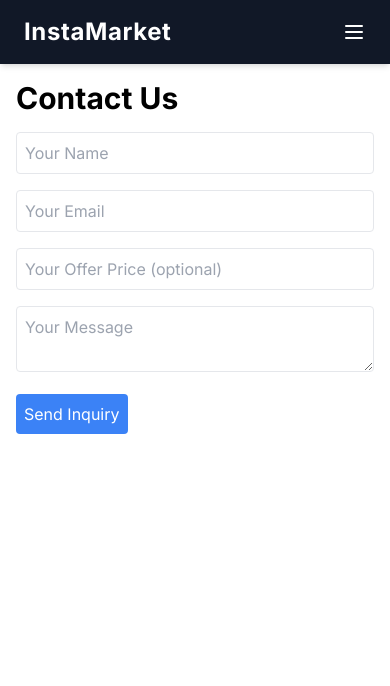
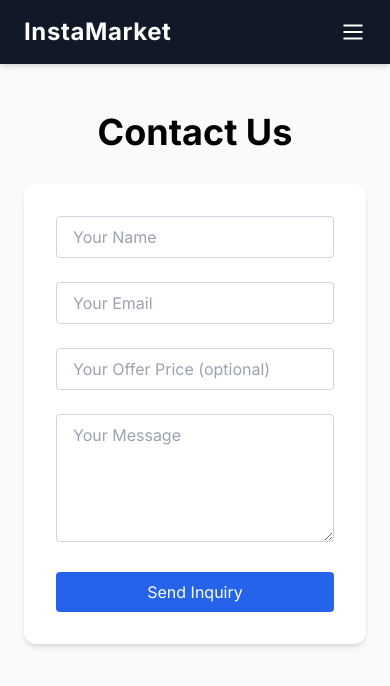
Before and after one commit to abrar-nasim/Instagram, a Next.js app in the folder Instagram-Website/frontend/: page /contact in a window 390 px wide. Shown: the top 686 px of the page. Built offline with nearby package versions, Linux system fonts and the light colour scheme.

Commit message:
backend works, minor ui imporvement apr 12 8:44pm

```diff
--- a/Instagram-Website/frontend/components/Footer.js
+++ b/Instagram-Website/frontend/components/Footer.js
@@ -2,18 +2,20 @@ import React from 'react';
 
 const Footer = () => {
   return (
-    <footer className="bg-gray-800 text-white py-8 mt-12">
-      <div className="container mx-auto text-center">
-        <p className="mb-4">&copy; {new Date().getFullYear()} Instagram Marketplace. All Rights Reserved.</p>
-        <div className="flex justify-center space-x-6 text-sm">
-          <a href="#" className="hover:text-gray-400">Privacy Policy</a>
-          <a href="#" className="hover:text-gray-400">Terms of Service</a>
-          <a href="/contact-info" className="hover:text-gray-400">Contact</a>
+    <footer className="bg-gray-800 text-white py-8 mt-16 border-t border-gray-700">
+      <div className="container mx-auto px-6 text-center">
+        <p className="mb-4 text-sm text-gray-400">
+          &copy; {new Date().getFullYear()} Instagram Marketplace. All Rights Reserved.
+        </p>
+        <div className="flex flex-wrap justify-center gap-4 text-sm text-gray-300">
+          <a href="#" className="hover:text-blue-400 transition">Privacy Policy</a>
+          <a href="#" className="hover:text-blue-400 transition">Terms of Service</a>
+          <a href="/contact-info" className="hover:text-blue-400 transition">Contact</a>
           <a
             href="https://instagram.com/placeholder"
             target="_blank"
             rel="noopener noreferrer"
-            className="hover:text-blue-400"
+            className="hover:text-blue-400 transition"
           >
             Follow on Instagram
           </a>
--- a/Instagram-Website/frontend/components/ListingCard.js
+++ b/Instagram-Website/frontend/components/ListingCard.js
@@ -3,20 +3,22 @@ import Link from 'next/link';
 
 const ListingCard = ({ listing }) => {
   return (
-    <div className="rounded-2xl overflow-hidden shadow-md hover:shadow-xl transition-shadow duration-300 bg-white border border-gray-200">
+    <div className="rounded-2xl overflow-hidden bg-white border border-gray-200 shadow-sm hover:shadow-lg transition duration-300">
 
       {/* Image */}
       <Link href={`/listing/${listing.id}`}>
         <img
           src="https://dummyimage.com/400x250/cccccc/ffffff.png&text=No+Image"
           alt={listing.title || listing.username}
-          className="w-full h-56 object-cover cursor-pointer"
+          className="w-full h-56 object-cover cursor-pointer hover:scale-105 transition-transform duration-300"
         />
       </Link>
 
       {/* Info */}
-      <div className="p-5 space-y-2">
-        <h2 className="text-lg font-semibold text-gray-800 truncate">{listing.title || listing.username}</h2>
+      <div className="p-5 space-y-3">
+        <h2 className="text-lg font-semibold text-gray-800 line-clamp-1">
+          {listing.title || listing.username}
+        </h2>
 
         <div className="flex flex-wrap gap-2 text-sm text-gray-600">
           <span className="bg-gray-100 px-2 py-1 rounded-full">Niche: {listing.niche}</span>
--- a/Instagram-Website/frontend/components/Navbar.js
+++ b/Instagram-Website/frontend/components/Navbar.js
@@ -1,6 +1,6 @@
 import React, { useState } from 'react';
 import Link from 'next/link';
-import { Menu, X } from 'lucide-react'; // Icon pack, or you can swap with emoji/icons
+import { Menu, X } from 'lucide-react';
 
 export default function Navbar() {
   const [isOpen, setIsOpen] = useState(false);
@@ -16,43 +16,45 @@ export default function Navbar() {
         </Link>
 
         {/* Desktop Links */}
-        <div className="hidden md:flex space-x-6 text-sm font-medium">
+        <div className="hidden md:flex space-x-6 text-sm font-medium items-center">
           <NavLinks />
         </div>
 
-        {/* Mobile Toggle */}
+        {/* Mobile Toggle Button */}
         <button
           onClick={() => setIsOpen(!isOpen)}
-          className="md:hidden focus:outline-none"
+          className="md:hidden focus:outline-none transition-transform"
         >
-          {isOpen ? <X size={24} /> : <Menu size={24} />}
+          {isOpen ? <X size={26} /> : <Menu size={26} />}
         </button>
       </div>
 
       {/* Mobile Dropdown Menu */}
-      {isOpen && (
-        <div className="md:hidden bg-gray-800 text-white px-6 py-4 space-y-3 text-sm font-medium">
-          <NavLinks mobile />
-        </div>
-      )}
+      <div
+        className={`md:hidden transition-all duration-300 ease-in-out overflow-hidden ${
+          isOpen ? 'max-h-64 opacity-100 py-4 px-6' : 'max-h-0 opacity-0 px-6'
+        } bg-gray-800 text-white text-sm font-medium`}
+      >
+        <NavLinks mobile />
+      </div>
     </nav>
   );
 }
 
-// Reusable links
 const NavLinks = ({ mobile = false }) => (
   <>
     <Link href="/" legacyBehavior>
-      <a className={`block ${mobile ? '' : 'hover:text-blue-400 transition'}`}>Home</a>
+      <a className={`block py-1 ${mobile ? '' : 'hover:text-blue-400 transition'}`}>Home</a>
     </Link>
     <Link href="/contact" legacyBehavior>
-      <a className={`block ${mobile ? '' : 'hover:text-blue-400 transition'}`}>Inquiry</a>
+      <a className={`block py-1 ${mobile ? '' : 'hover:text-blue-400 transition'}`}>Inquiry</a>
     </Link>
     <Link href="/contact-info" legacyBehavior>
-      <a className={`block ${mobile ? '' : 'hover:text-blue-400 transition'}`}>Contact</a>
+      <a className={`block py-1 ${mobile ? '' : 'hover:text-blue-400 transition'}`}>Contact</a>
     </Link>
+    {/* Uncomment when auth added
     <Link href="/admin" legacyBehavior>
-      <a className={`block ${mobile ? '' : 'hover:text-blue-400 transition'}`}>Admin</a>
-    </Link>
+      <a className={`block py-1 ${mobile ? '' : 'hover:text-blue-400 transition'}`}>Admin</a>
+    </Link> */}
   </>
 );
--- a/Instagram-Website/frontend/pages/contact-info.js
+++ b/Instagram-Website/frontend/pages/contact-info.js
@@ -3,11 +3,13 @@ import Footer from '../components/Footer';
 
 export default function ContactPage() {
   return (
-    <>
+    <div className="bg-gray-50 min-h-screen">
       <Navbar />
-      <div className="container mx-auto px-4 py-12 max-w-2xl">
-        <h1 className="text-3xl font-bold mb-6 text-center">Contact Us</h1>
-        <div className="space-y-4 text-lg text-gray-800">
+
+      <div className="container mx-auto px-6 py-12 max-w-2xl">
+        <h1 className="text-4xl font-bold text-center mb-10">Contact Us</h1>
+
+        <div className="space-y-6 bg-white p-8 rounded-xl shadow-md text-lg text-gray-800">
           <p>
             <strong>📸 Instagram:</strong>{' '}
             <a
@@ -49,7 +51,8 @@ export default function ContactPage() {
           </p>
         </div>
       </div>
+
       <Footer />
-    </>
+    </div>
   );
 }
--- a/Instagram-Website/frontend/pages/contact.js
+++ b/Instagram-Website/frontend/pages/contact.js
@@ -1,10 +1,6 @@
 import React, { useState } from 'react';
 import Navbar from '../components/Navbar';
 import axios from 'axios';
-/**
- * Contact component: Provides a form for buyers to submit inquiries.
- * On submission, the inquiry is sent to the backend API.
- */
 
 function getCSRFToken() {
   let cookieValue = null;
@@ -21,18 +17,16 @@ function getCSRFToken() {
   return cookieValue;
 }
 
-
 export default function Contact() {
   const [formData, setFormData] = useState({ name: '', email: '', message: '', proposed_price: '' });
   const [status, setStatus] = useState('');
-  // Update state when form inputs change
+
   const handleChange = e => {
     setFormData({ ...formData, [e.target.name]: e.target.value });
   };
 
-  // Handle form submission
   const handleSubmit = async (e) => {
-    e.preventDefault(); // Prevents default form submission (which would trigger a GET request)
+    e.preventDefault();
     setStatus('Submitting...');
 
     try {
@@ -41,7 +35,7 @@ export default function Contact() {
         formData,
         {
           headers: {
-            'Content-Type': 'application/json' // Ensure the request is sent as JSON
+            'Content-Type': 'application/json'
           }
         }
       );
@@ -54,20 +48,57 @@ export default function Contact() {
     }
   };
 
+  return (
+    <div className="bg-gray-50 min-h-screen">
+      <Navbar />
 
-  return (
-    <div>
-      <Navbar />
-      <div className="container mx-auto p-4">
-        <h1 className="text-3xl font-bold mb-4">Contact Us</h1>
-        <form onSubmit={handleSubmit} className="space-y-4">
-          <input type="text" name="name" placeholder="Your Name" value={formData.name} onChange={handleChange} className="w-full p-2 border rounded" required />
-          <input type="email" name="email" placeholder="Your Email" value={formData.email} onChange={handleChange} className="w-full p-2 border rounded" required />
-          <input type="text" name="proposed_price" placeholder="Your Offer Price (optional)" value={formData.proposed_price} onChange={handleChange} className="w-full p-2 border rounded" />
-          <textarea name="message" placeholder="Your Message" value={formData.message} onChange={handleChange} className="w-full p-2 border rounded" required />
-          <button type="submit" className="bg-blue-500 text-white p-2 rounded">Send Inquiry</button>
+      <div className="container mx-auto px-6 py-12 max-w-2xl">
+        <h1 className="text-4xl font-bold mb-8 text-center">Contact Us</h1>
+
+        <form onSubmit={handleSubmit} className="space-y-6 bg-white p-8 rounded-xl shadow-md">
+          <input
+            type="text"
+            name="name"
+            placeholder="Your Name"
+            value={formData.name}
+            onChange={handleChange}
+            className="w-full border border-gray-300 rounded px-4 py-2 focus:outline-none focus:ring-2 focus:ring-blue-400"
+            required
+          />
+          <input
+            type="email"
+            name="email"
+            placeholder="Your Email"
+            value={formData.email}
+            onChange={handleChange}
+            className="w-full border border-gray-300 rounded px-4 py-2 focus:outline-none focus:ring-2 focus:ring-blue-400"
+            required
+          />
+          <input
+            type="text"
+            name="proposed_price"
+            placeholder="Your Offer Price (optional)"
+            value={formData.proposed_price}
+            onChange={handleChange}
+            className="w-full border border-gray-300 rounded px-4 py-2 focus:outline-none focus:ring-2 focus:ring-blue-400"
+          />
+          <textarea
+            name="message"
+            placeholder="Your Message"
+            value={formData.message}
+            onChange={handleChange}
+            className="w-full border border-gray-300 rounded px-4 py-2 h-32 focus:outline-none focus:ring-2 focus:ring-blue-400"
+            required
+          />
+          <button
+            type="submit"
+            className="w-full bg-blue-600 hover:bg-blue-700 text-white py-2 px-4 rounded transition"
+          >
+            Send Inquiry
+          </button>
         </form>
-        {status && <p className="mt-2">{status}</p>}
+
+        {status && <p className="text-center mt-4 text-sm text-gray-600">{status}</p>}
       </div>
     </div>
   );
--- a/Instagram-Website/frontend/pages/explore.js
+++ b/Instagram-Website/frontend/pages/explore.js
@@ -0,0 +1,37 @@
+import React, { useEffect, useState } from 'react';
+import axios from 'axios';
+import Navbar from '../components/Navbar';
+import ListingCard from '../components/ListingCard';
+import Footer from '../components/Footer';
+
+export default function ExploreListings() {
+  const [listings, setListings] = useState([]);
+
+  useEffect(() => {
+    axios.get('http://127.0.0.1:8000/api/listings/')
+      .then(response => setListings(response.data))
+      .catch(error => console.error('Error fetching listings:', error));
+  }, []);
+
+  return (
+    <div className="bg-gray-50 min-h-screen">
+      <Navbar />
+
+      <section className="container mx-auto px-6 py-12">
+        <h1 className="text-4xl font-bold text-center mb-10">All Instagram Accounts for Sale</h1>
+
+        {listings.length === 0 ? (
+          <p className="text-center text-gray-500">No listings available.</p>
+        ) : (
+          <div className="grid grid-cols-1 sm:grid-cols-2 lg:grid-cols-3 gap-8">
+            {listings.map((listing) => (
+              <ListingCard key={listing.id} listing={listing} />
+            ))}
+          </div>
+        )}
+      </section>
+
+      <Footer />
+    </div>
+  );
+}
```
Also changed, not shown: Instagram-Website/frontend/components/HeroSection.js (+15 -5 lines), Instagram-Website/frontend/components/WhyBuySection.js (+15 -7 lines), Instagram-Website/frontend/pages/admin.js (+20 -65 lines), Instagram-Website/frontend/pages/index.js (+8 -15 lines), Instagram-Website/frontend/pages/listing/[id].js (+19 -12 lines), 1 other file (tests, documents, lock files or other folders).
